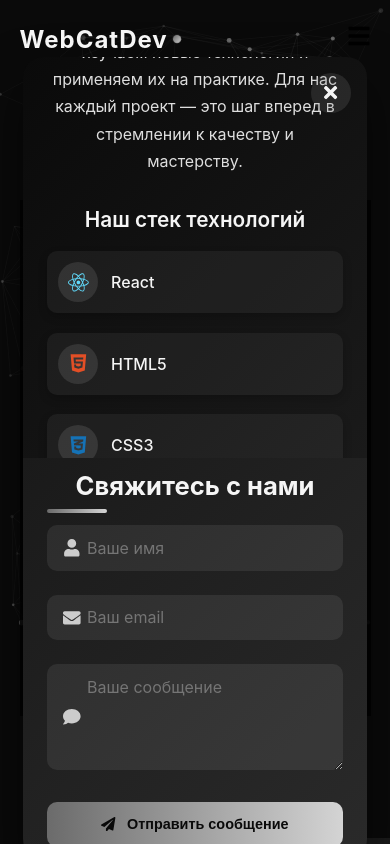
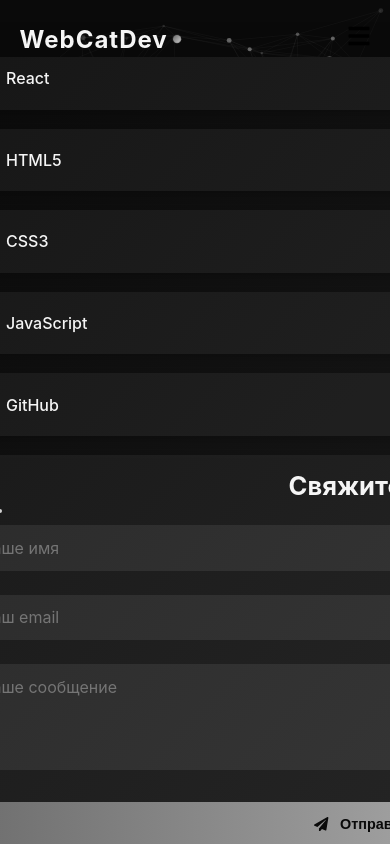
Before and after one commit to Germanfo1uli/Portfolio, a React (Create React App) app in the folder portfolioapp/: page / in a window 390 px wide. Both pictures are taken after a click on the button "О нас". Shown: the top 844 px of the page. Built offline with nearby package versions, Linux system fonts and the light colour scheme.

Commit message:
Добавил технологии и увеличил размер модальногоокна

```diff
--- a/portfolioapp/src/Components/AboutUs/AboutUs.jsx
+++ b/portfolioapp/src/Components/AboutUs/AboutUs.jsx
@@ -3,6 +3,7 @@ import { useFormik } from 'formik';
 import * as Yup from 'yup';
 import styles from './AboutUs.module.css';
 import { FaReact, FaHtml5, FaCss3Alt, FaJs, FaGithub, FaTimes, FaPaperPlane, FaUser, FaEnvelope, FaComment } from 'react-icons/fa';
+import {SiDotnet, SiPostgresql } from 'react-icons/si';
 
 const AboutUs = ({ isDarkMode }) => {
     const [isOpen, setIsOpen] = useState(false);
@@ -11,14 +12,11 @@ const AboutUs = ({ isDarkMode }) => {
     useEffect(() => {
         if (isOpen) {
             document.body.style.overflow = 'hidden';
-            // Disable pointer events on main content to prevent background interaction
             document.querySelector('main')?.style.setProperty('pointer-events', 'none');
         } else {
             document.body.style.overflow = 'unset';
-            // Re-enable pointer events when modal closes
             document.querySelector('main')?.style.setProperty('pointer-events', 'auto');
         }
-        // Cleanup on component unmount
         return () => {
             document.body.style.overflow = 'unset';
             document.querySelector('main')?.style.setProperty('pointer-events', 'auto');
@@ -34,9 +32,7 @@ const AboutUs = ({ isDarkMode }) => {
     };
 
     const openModal = () => {
-        // Scroll to top before opening modal
         window.scrollTo({ top: 0, behavior: 'smooth' });
-        // Small delay to ensure scroll completes before modal opens
         setTimeout(() => {
             setIsOpen(true);
             setIsClosing(false);
@@ -126,6 +122,24 @@ const AboutUs = ({ isDarkMode }) => {
                                                 </div>
                                                 <span>GitHub</span>
                                             </div>
+                                            <div className={styles.techItem}>
+                                                <div className={styles.iconWrapper}>
+                                                    <SiDotnet />
+                                                </div>
+                                                <span>C#</span>
+                                            </div>
+                                            <div className={styles.techItem}>
+                                                <div className={styles.iconWrapper}>
+                                                    <SiPostgresql />
+                                                </div>
+                                                <span>pgAdmin</span>
+                                            </div>
+                                            <div className={styles.techItem}>
+                                                <div className={styles.iconWrapper}>
+                                                    <SiPostgresql />
+                                                </div>
+                                                <span>SQL</span>
+                                            </div>
                                         </div>
                                     </div>
                                 </div>
--- a/portfolioapp/src/Components/AboutUs/AboutUs.module.css
+++ b/portfolioapp/src/Components/AboutUs/AboutUs.module.css
@@ -31,14 +31,15 @@
 .modalOverlay {
     position: fixed;
     top: 0;
-    left: 0;
+    left: -7rem;
     right: 0;
     bottom: 0;
+    width: 1000px;
     display: flex;
     align-items: center;
     justify-content: center;
     z-index: 1000;
-    pointer-events: auto; /* Ensure overlay captures all pointer events */
+    pointer-events: auto;
 }
 .openingOverlay {
     background-color: rgba(0, 0, 0, 0);
@@ -57,8 +58,8 @@
     to { background-color: rgba(0, 0, 0, 0); }
 }
 .modalContainer {
-    width: 95%;
-    max-width: 1400px;
+    width: 100%;
+    max-width: 1400px; /* Increased max-width for wider modal */
     height: 90vh;
     max-height: 800px;
     display: flex;
@@ -135,7 +136,7 @@
 }
 .panelContent {
     width: 100%;
-    max-width: 500px;
+    max-width: 700px; /* Increased max-width for wider panels */
     margin: 0 auto;
 }
 .leftPanel.dark {
@@ -175,7 +176,7 @@
 }
 .techIcons {
     display: grid;
-    grid-template-columns: repeat(2, 1fr);
+    grid-template-columns: repeat(3, 1fr); /* Adjusted to 3 columns for more icons */
     gap: 1.2rem;
 }
 .techItem {
@@ -231,6 +232,15 @@
 }
 .techItem:nth-child(5) svg {
     color: #f5f5f5; /* GitHub white */
+}
+.techItem:nth-child(6) svg {
+    color: #68217a; /* C# purple */
+}
+.techItem:nth-child(7) svg {
+    color: #336791; /* pgAdmin (using PostgreSQL blue) */
+}
+.techItem:nth-child(8) svg {
+    color: #336791; /* SQL (using PostgreSQL blue) */
 }
 .techItem span {
     font-weight: 500;
@@ -405,6 +415,9 @@
         max-width: 1100px;
         height: 85vh;
     }
+    .panelContent {
+        max-width: 600px; /* Adjusted for smaller screens */
+    }
 }
 @media (max-width: 1024px) {
     .modalContainer {
@@ -422,7 +435,7 @@
         min-height: auto;
     }
     .panelContent {
-        max-width: 100%;
+        max-width: 100%; /* Full width for smaller screens */
     }
     .techIcons {
         grid-template-columns: repeat(3, 1fr);
@@ -492,14 +505,7 @@
         font-size: 1.8rem;
     }
     .techIcons {
-        grid-template-columns: repeat(2, 1fr);
-    }
-    .closeBtn {
-        top: 1rem;
-        right: 1rem;
-        width: 40px;
-        height: 40px;
-        font-size: 1.2rem;
+        grid-template-columns: repeat(2, 1fr); /* Adjusted to 2 columns for smaller screens */
     }
 }
 @media (max-width: 480px) {
```
